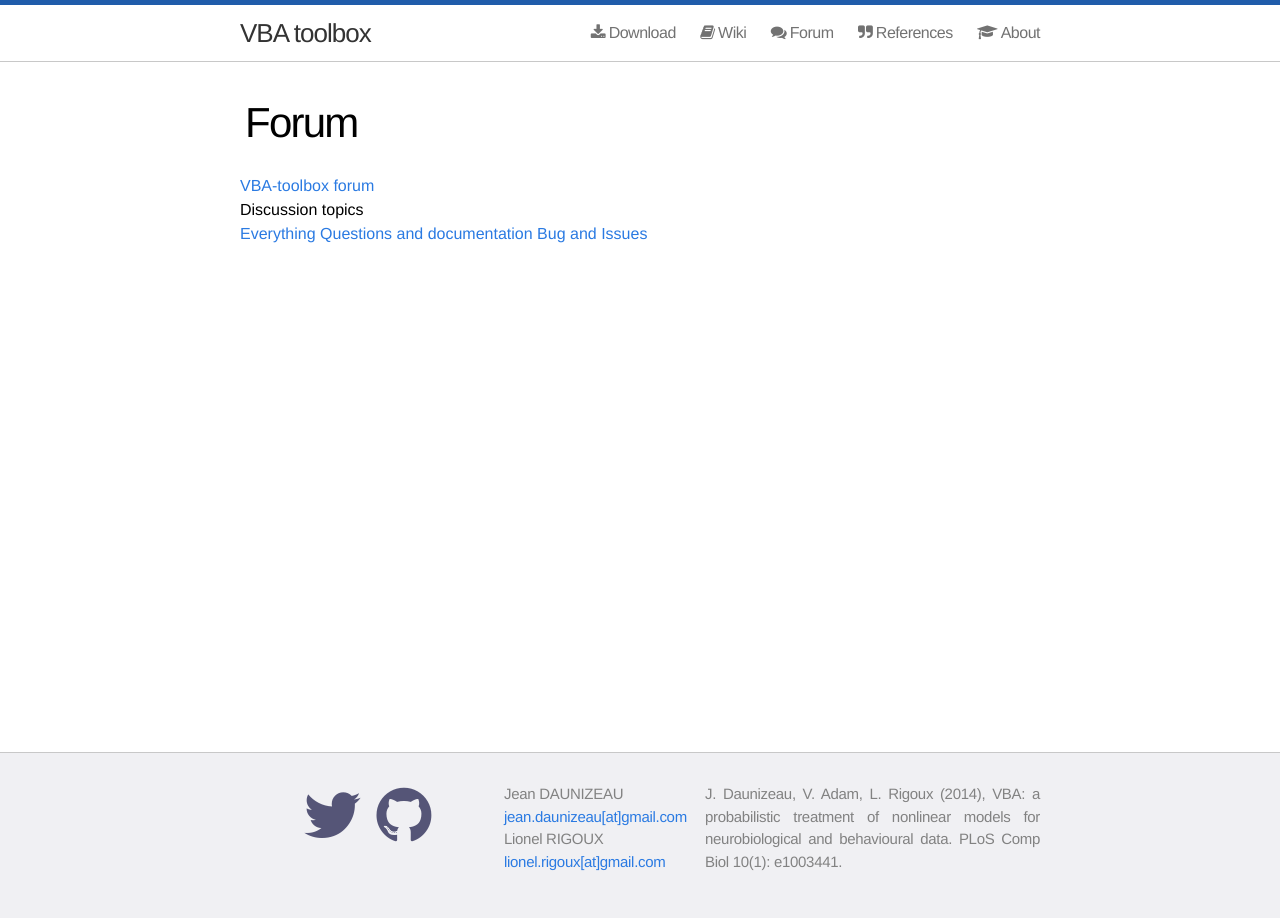
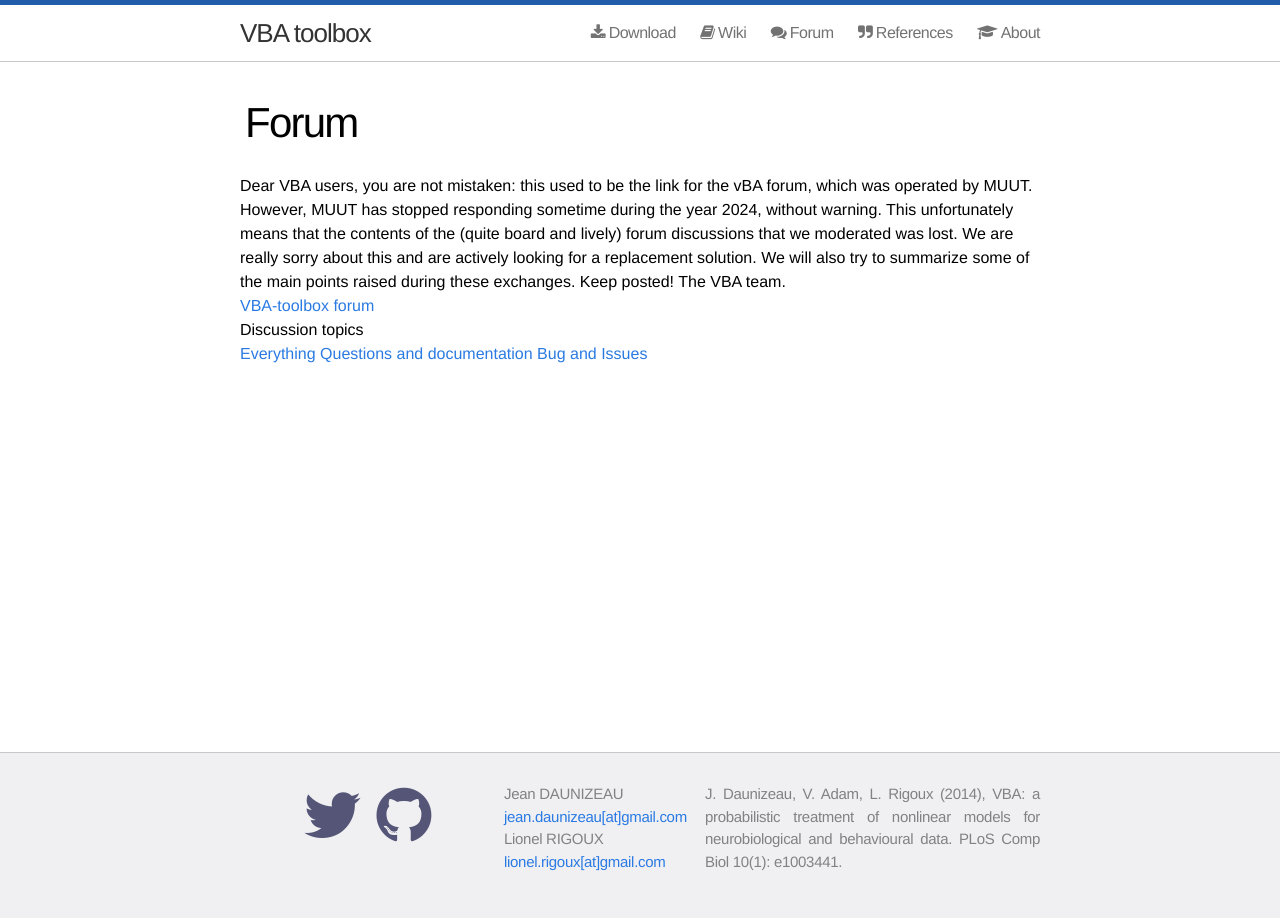
Before and after one commit to MBB-team/VBA-toolbox, a Jekyll site: the page built from forum/index.html, in a window 1280 px wide. Built offline with Jekyll 4.4.1, drawn with Linux system fonts in a browser that asks for light colours; nearby versions of some CDN libraries.

Commit message:
Update index.html
Message of apologies for the unfunctioning MUUT forum...

```diff
--- a/forum/index.html
+++ b/forum/index.html
@@ -3,6 +3,13 @@ layout: forum
 title: Forum
 
 ---
+
+Dear VBA users, you are not mistaken: this used to be the link for the vBA forum, which was operated by MUUT. However, MUUT has stopped responding sometime during the year 2024, without warning. This unfortunately means that the contents of the (quite board and lively) forum discussions that we moderated was lost. We are really sorry about this and are actively looking for a replacement solution. We will also try to summarize some of the main points raised during these exchanges. Keep posted!
+
+The VBA team.
+
+
+
 <div class="muut">
     <a class="muut-url" href="https://muut.com/i/vba-toolbox">VBA-toolbox forum</a>
 
```
